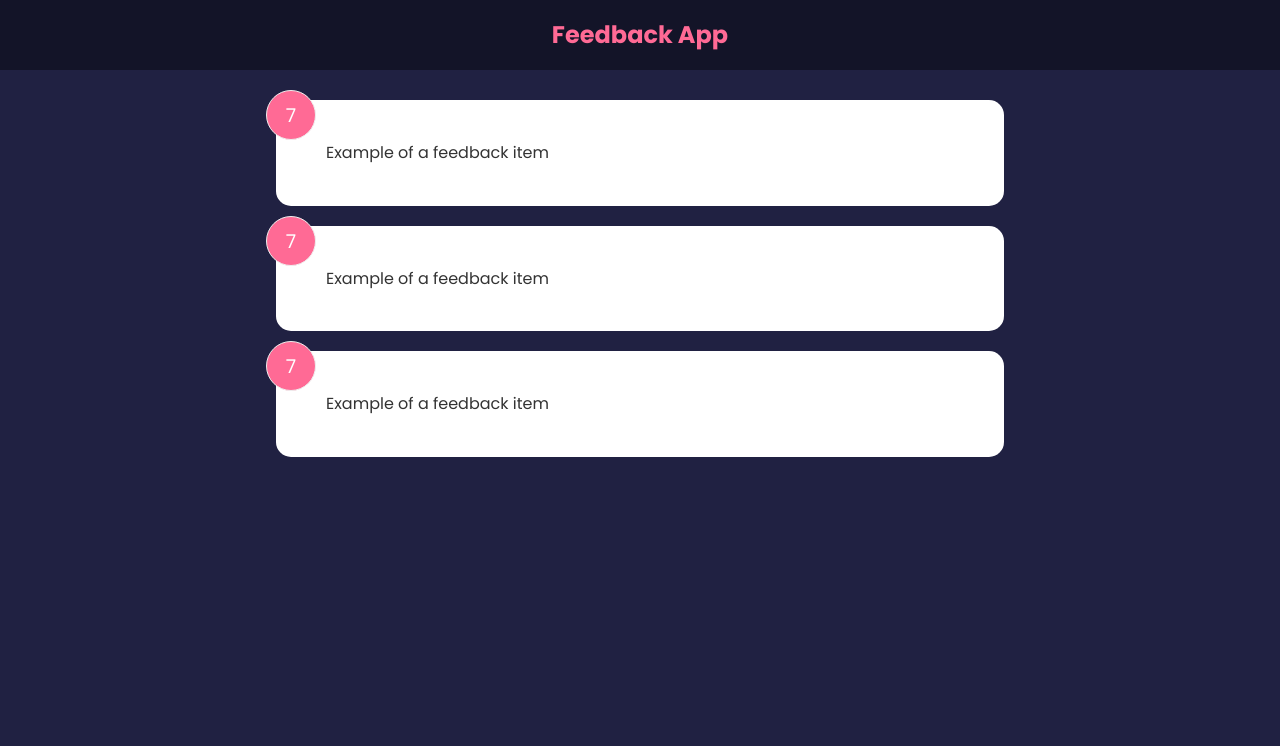
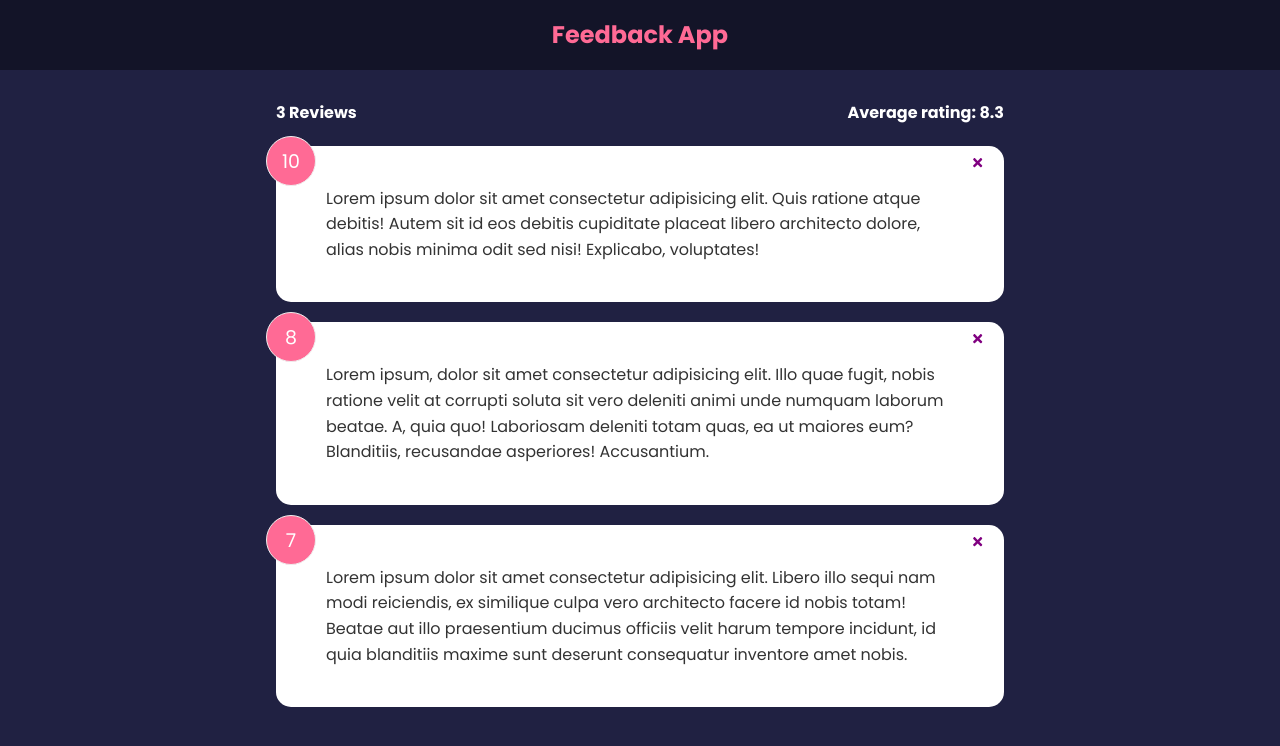
Before and after one commit to rutkowsm/feedback-app3, a React (Create React App) app: page / in a window 1280 px wide. Shown: the top 746 px of the page. Built offline with nearby package versions, Linux system fonts and the light colour scheme.

Commit message:
Deleting feedbacks + count of reviews + average

```diff
--- a/package.json
+++ b/package.json
@@ -8,6 +8,7 @@
     "@testing-library/user-event": "^13.5.0",
     "react": "^18.2.0",
     "react-dom": "^18.2.0",
+    "react-icons": "^4.9.0",
     "react-scripts": "5.0.1",
     "web-vitals": "^2.1.4"
   },
--- a/src/App.js
+++ b/src/App.js
@@ -3,15 +3,25 @@
 import Header from "./components/Header"
 import FeedbackList from "./components/FeedbackList"
 import FeedbackData from "./data/FeedbackData"
+import FeedbackStats from "./components/FeedbackStats"
 
 function App() {
     const [feedback, setFeedback] = useState(FeedbackData)
+
+    const deleteFeedback = (id) => {
+        if (window.confirm('Are you sure you want to delete the feedback? ')) {
+            setFeedback(feedback.filter((item) => item.id !== id))
+        }
+
+    }
 
     return (
         <>
             <Header />
             <div className="container">
-                <FeedbackList feedback={feedback}/>
+                <FeedbackStats feedback={feedback}/>
+                <FeedbackList feedback={feedback}
+                handleDelete={deleteFeedback}/>
             </div>
         </>
     )
--- a/src/components/FeedbackItem.jsx
+++ b/src/components/FeedbackItem.jsx
@@ -1,17 +1,23 @@
 import React from 'react'
-import { useState } from 'react'
+import Card from './shared/Card'
+import PropTypes from 'prop-types'
+import {FaTimes} from 'react-icons/fa'
 
-function FeedbackItem() {
-
-    const [rating, setRating] = useState(7)
-    const [text, setText] = useState('Example of a feedback item')
+function FeedbackItem({item, handleDelete}) {
 
     return (
-        <div className='card'>
-            <div className="num-display">{rating}</div>
-            <div className="text-display">Example of a feedback item</div>
-        </div>
+        <Card>
+            <div className="num-display">{item.rating}</div>
+            <button onClick={() => handleDelete(item.id)} className='close'>
+                <FaTimes color='purple'/>
+            </button>
+            <div className="text-display">{item.text}</div>
+        </Card>
   )
 }
 
+FeedbackItem.propTypes = {
+    item: PropTypes.object.isRequired
+}
+
 export default FeedbackItem
--- a/src/components/FeedbackList.jsx
+++ b/src/components/FeedbackList.jsx
@@ -1,7 +1,9 @@
 import React from 'react'
 import FeedbackItem from './FeedbackItem'
+import PropTypes from 'prop-types'
 
-function FeedbackList( {feedback}) {
+
+function FeedbackList( {feedback, handleDelete}) {
 
   if(!feedback || feedback.length === 0) {
     return <p>No Feedback Yet</p>
@@ -9,10 +11,21 @@
   return (
     <div className='feedback-list'>
       {feedback.map((item) => (
-        <FeedbackItem key={item.id} item={item}/>
+        <FeedbackItem key={item.id} item={item}
+        handleDelete={handleDelete}/>
       ))}
     </div>
   )
 }
 
+FeedbackList.propTypes = {
+  feedback: PropTypes.arrayOf(
+    PropTypes.shape({
+      id: PropTypes.number.isRequired,
+      text: PropTypes.string.isRequired,
+      rating: PropTypes.number.isRequired,
+    })
+  )
+}
+
 export default FeedbackList
--- /dev/null
+++ b/src/components/FeedbackStats.jsx
@@ -0,0 +1,25 @@
+import React from 'react'
+import PropTypes from 'prop-types'
+
+
+function FeedbackStats({feedback}) {
+
+    let average = feedback.reduce((acc, cur) => {
+        return acc + cur.rating
+    }, 0) / feedback.length
+
+    average = average.toFixed(1).replace(/[,.]0$/,'')
+
+    return (
+        <div className='feedback-stats'>
+            <h4>{feedback.length} Reviews</h4>
+            <h4>Average rating: {isNaN(average) ? 0 : average}</h4>
+        </div>
+  )
+}
+
+FeedbackStats.propTypes = {
+    feedback: PropTypes.array.isRequired,
+}
+
+export default FeedbackStats
--- /dev/null
+++ b/src/components/shared/Card.jsx
@@ -0,0 +1,22 @@
+import React from 'react'
+import PropTypes from 'prop-types'
+
+function Card({children, reverse}) {
+  return (
+    <div className={`card ${reverse && 'reverse'}`}>
+      {children}
+    </div>
+  )
+
+}
+
+Card.defaultProps = {
+  reverse: false,
+}
+
+Card.propTypes = {
+  children: PropTypes.node.isRequired,
+  reverse: PropTypes.bool
+}
+
+export default Card
```
Also changed, not shown: 1 other file (tests, documents, lock files or other folders).
